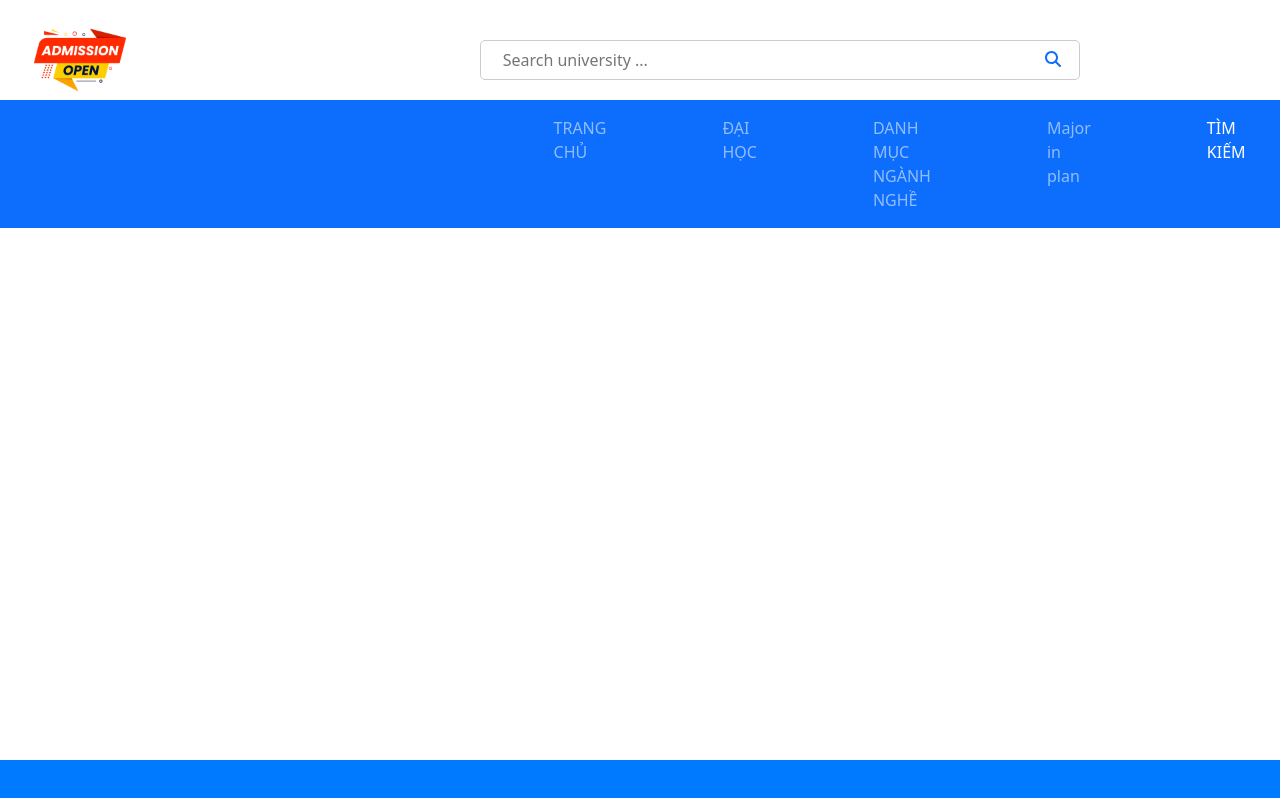
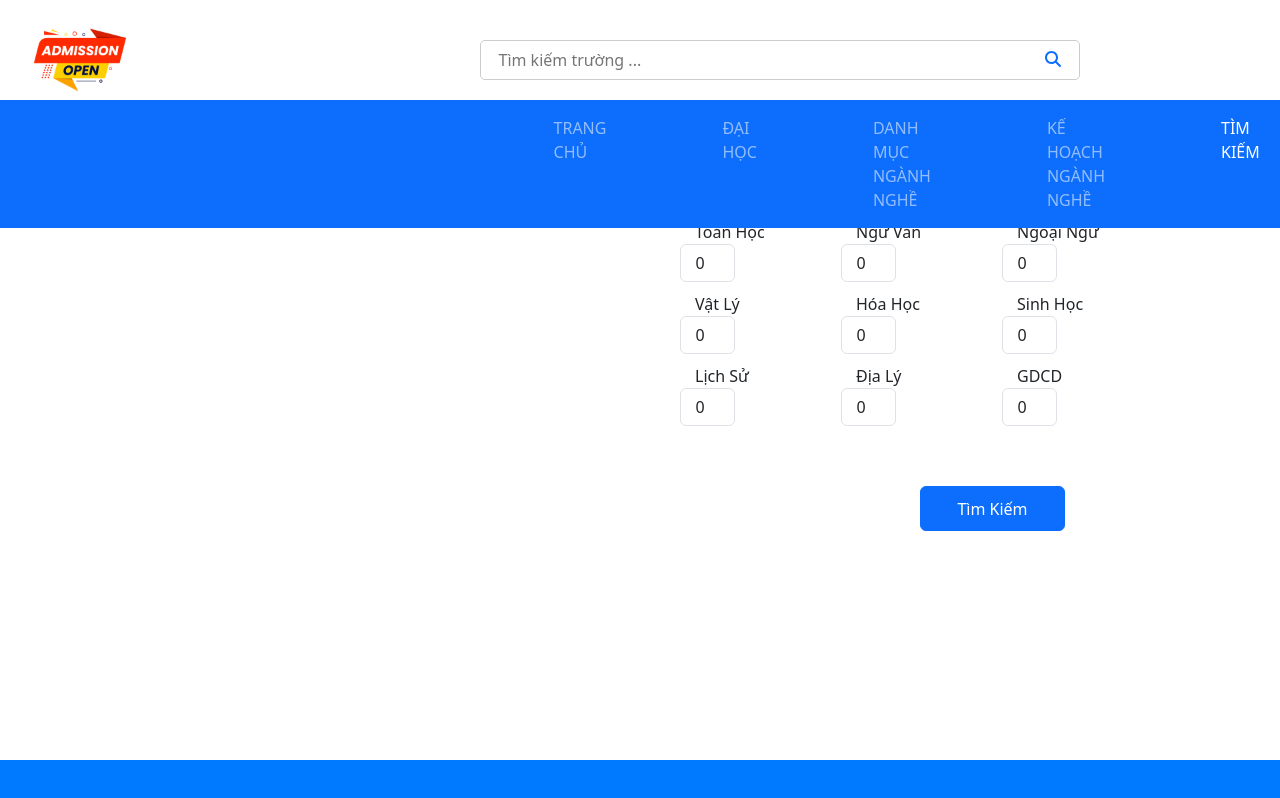
Before and after one commit to duyhuynhnguyentuan/UniversityAdmission_Client, a React (Create React App) app: page /score in a window 1280 px wide. Shown: the top 798 px of the page. Built offline with nearby package versions, Linux system fonts and the light colour scheme.

Commit message:
new page search by sroce

```diff
--- a/src/Home/Header/Header.module.css
+++ b/src/Home/Header/Header.module.css
@@ -79,6 +79,10 @@
 
 }
 
+.help, .feedback{
+  width: 70px;
+}
+
 .iconSearch{
   position: absolute;
   top: 51px;
--- a/src/Home/Header/Header.tsx
+++ b/src/Home/Header/Header.tsx
@@ -12,7 +12,7 @@ export default function Header() {
       const navbar = document.querySelector(`.${styles.navbar}`) as HTMLElement;
 
       if (navbar) {
-        if (scrollTop > 100) {
+        if (scrollTop > 1) {
           navbar.style.top = '0';
         } else {
           navbar.style.top = '100px';
@@ -34,15 +34,15 @@ export default function Header() {
           <div className={styles.header}>
             <img className={styles.logo} src={require('../../asset/admision.png')} alt='logo' />
             <div className={styles.search}>
-            <input type="text" placeholder="    Search university ..."  className={`${styles.searchInput} ${styles.searchInputFocus}`} />
+            <input type="text" placeholder="   Tìm kiếm trường ..."  className={`${styles.searchInput} ${styles.searchInputFocus}`} />
               <FontAwesomeIcon className={styles.iconSearch} icon={faSearch} />
             </div>
             <div className={styles.links}>
-              <NavLink to='' className={`${styles.link} ${styles.help}`}>Help</NavLink>
-              <NavLink to='' className={`${styles.link} ${styles.about}`}>About</NavLink>
+              <NavLink to='' className={`${styles.link} ${styles.help}`}>Hỗ Trợ</NavLink>
+              <NavLink to='' className={`${styles.link} ${styles.feedback}`}>Góp ý</NavLink>
               <NavLink to='' className={`${styles.link} ${styles.bell}`}><FontAwesomeIcon icon={faBell} /></NavLink>
-              <NavLink to='' className={`${styles.btn} ${styles.login}`}>Login</NavLink>
-              <NavLink to='' className={`${styles.btn} ${styles.signup}`}>Sign Up</NavLink>
+              <NavLink to='' className={`${styles.btn} ${styles.login}`}>Đăng Nhập</NavLink>
+              <NavLink to='' className={`${styles.btn} ${styles.signup}`}>Đăng Ký</NavLink>
             </div>
           </div>
         </div>
@@ -63,7 +63,7 @@ export default function Header() {
               <NavLink className={`${styles.navLinkItem} nav-link`} to="major">DANH MỤC NGÀNH NGHỀ</NavLink>
             </li>
             <li className="nav-item">
-              <NavLink className={`${styles.navLinkItem} nav-link`} to="majorinplan">Major in plan</NavLink>
+              <NavLink className={`${styles.navLinkItem} nav-link`} to="majorinplan">KẾ HOẠCH NGÀNH NGHỀ</NavLink>
             </li>
             {/* <li className="nav-item">
               <NavLink className={`${styles.navLinkItem} nav-link`} to="search">Search</NavLink>
--- a/src/Pages/HighSchool/University.module.css
+++ b/src/Pages/HighSchool/University.module.css
@@ -1,7 +1,5 @@
 .table {
-
   margin-top: 50px;
-
 }
 
 
@@ -16,7 +14,6 @@
 
 .iconNext {
   border: none;
-
   background: white;
   color: rgb(13 110 253);
 }
--- a/src/Pages/Home/Home.module.css
+++ b/src/Pages/Home/Home.module.css
@@ -0,0 +1,3 @@
+.imgCarousel {
+    width: 100%;
+}
--- a/src/Pages/Home/Home.tsx
+++ b/src/Pages/Home/Home.tsx
@@ -5,10 +5,10 @@ import 'bootstrap/dist/css/bootstrap.min.css';
 export default class Home extends Component {
   render() {
     return (
-      <Carousel>
-        <Carousel.Item>
+      <Carousel style={{marginTop: '36px'}}>
+        <Carousel.Item style={{width: '100%', height: '600px'}}>
           <img
-            className="d-block w-50"
+            className="d-block " style={{width: '100%'}}
             src={require('../../asset/road-1072823_640.jpg')}
             alt="First slide"
           />
@@ -17,9 +17,9 @@ export default class Home extends Component {
             <p>Nulla vitae elit libero, a pharetra augue mollis interdum.</p> */}
           </Carousel.Caption>
         </Carousel.Item>
-        <Carousel.Item>
+        <Carousel.Item style={{width: '100%', height: '600px'}}>
           <img
-            className="d-block w-50"
+            className="d-block0" style={{width: '100%'}}
             src={require('../../asset/tree-736885_1280.jpg')}
             alt="Second slide"
           />
@@ -29,9 +29,9 @@ export default class Home extends Component {
             <p>Lorem ipsum dolor sit amet, consectetur adipiscing elit.</p> */}
           </Carousel.Caption>
         </Carousel.Item>
-        <Carousel.Item>
+        <Carousel.Item style={{width: '100%', height: '600px'}}>
           <img
-            className="d-block w-50"
+            className="d-block" style={{width: '100%'}}
             src={require('../../asset/admision.png')}
             alt="Third slide"
           />
--- a/src/Pages/Major/Major.tsx
+++ b/src/Pages/Major/Major.tsx
@@ -3,8 +3,8 @@ import styles from './Major.module.css'
 import Axios from 'axios'
 
 interface Majors {
-  id: number;
-  taskName: string;
+  tenSinhVien: string;
+  name: string;
   code: string;
   category: string;
   description: string;
@@ -12,8 +12,6 @@ interface Majors {
   effectiveDate: string;
   universityId: number;
   formalMajorId: number;
-
-
 }
 
 interface State {
@@ -30,7 +28,7 @@ export default class Major extends Component<{}, State> {
   }
 
   getMajorList = () => {
-    Axios.get<Majors[]>('https://svcy.myclass.vn/api/ToDoList/GetAllTask')
+    Axios.get<Majors[]>('https://svcy.myclass.vn/api/QuanLySinhVien/LayDanhSachSinhVien')
       .then((result) => {
         console.log(result.data);
         this.setState({
@@ -44,9 +42,12 @@ export default class Major extends Component<{}, State> {
 
   renderMajor = () => {
     return this.state.majorList.map((item) => (
-      <tr>
-        <td>{item.taskName}</td>
-
+      <tr >
+        <td>{item.tenSinhVien}</td>
+        <td>{item.tenSinhVien}</td>
+        <td>{item.tenSinhVien}</td>
+        <td>{item.tenSinhVien}</td>
+        <td>{item.tenSinhVien}</td>
       </tr>
     ));
   };
@@ -56,15 +57,15 @@ export default class Major extends Component<{}, State> {
         <div className={styles.table}>
         <table className="table table-bordered">
           <thead>
-            <tr>
-              <th>Name</th>
-              <th>code</th>
-              <th>category</th>
-              <th>description</th>
-              <th>status</th>
-              <th>effective date</th>
-              <th>university id</th>
-              <th>formalMajor id</th>
+            <tr style={{textAlign: 'center'}}>
+              <th>Tên ngành</th>
+              <th>Mã ngành</th>
+              <th>Loại</th>
+              {/* <th>description</th> */}
+              <th  style={{textAlign: 'center'}}>trạng thái</th>
+              <th>Ngày mở xét tuyển</th>
+              {/* <th>university id</th>
+              <th>formalMajor id</th> */}
             </tr>
           </thead>
           <tbody>
--- a/src/Pages/SearchByScore/SearchByScore.module.css
+++ b/src/Pages/SearchByScore/SearchByScore.module.css
@@ -0,0 +1,42 @@
+.inputSearch {
+    width: 50%;
+    align-items: center;
+    margin-top: 100px;
+    margin-left: 500px;
+    margin-bottom: 50px;
+}
+
+.tableTr{
+    margin-top: 55px;
+
+}
+
+.thName {
+    width: 19%;
+    ;
+  }
+
+  .theadAll {
+    text-align: center;
+  }
+
+.scoreInputs {
+    display: flex;
+    flex-wrap: wrap;
+    justify-content: space-between;
+    margin-left: 180px;
+  }
+
+  .scoreInputs .scoreInputContainer {
+    width: 30%;
+  }
+
+  .scoreInputs input {
+    width: 40%;
+    margin-bottom: 10px;
+    text-align: center;
+  }
+
+  .scoreInputLabel{
+    margin-left: 15px;
+  }
--- a/src/Pages/SearchByScore/SearchByScore.tsx
+++ b/src/Pages/SearchByScore/SearchByScore.tsx
@@ -1,9 +1,112 @@
-import React, { Component } from 'react'
+import React, { Component, ChangeEvent } from 'react';
+import Axios from 'axios';
+import styles from './SearchByScore.module.css';
 
-export default class SearchByScore extends Component {
+interface University {
+  name: string;
+  description: string;
+  abbreviation: string;
+  code: string;
+  yearEstablish: number;
+  admissionPolicy: string;
+  contactInfo: string;
+  address: string;
+}
+
+interface State {
+  searchQuery: number[];
+  searchResults: University[];
+}
+
+export default class Search extends Component<{}, State> {
+  state: State = {
+    searchQuery: [0, 0, 0, 0, 0, 0, 0, 0, 0],
+    searchResults: []
+  };
+
+  handleScoreChange = (index: number, event: ChangeEvent<HTMLInputElement>) => {
+    const { value } = event.target;
+    const score = parseInt(value);
+    if (!isNaN(score) && score >= 0 && score <= 10) {
+      const updatedQuery = [...this.state.searchQuery];
+      updatedQuery[index] = score;
+      this.setState({ searchQuery: updatedQuery });
+    }
+  };
+
+  handleSearchClick = () => {
+    const query = this.state.searchQuery.filter(score => score !== 0);
+    if (query.length >= 3) {
+      Axios.get<University[]>(`https://universityadmission.onrender.com/api/v1/university/?scores=${query.join(',')}`)
+        .then((response) => {
+          this.setState({ searchResults: response.data });
+        })
+        .catch((error) => {
+          console.error('Error fetching search results:', error);
+        });
+    } else {
+      alert('Bạn cần nhập ít nhất 3 môn học.');
+    }
+  };
+
+  renderUniversity = () => {
+    return this.state.searchResults.map((item) => (
+      <tr key={item.name}>
+        <td>{item.name}</td>
+        {/* <td>{item.description}</td> */}
+        <td className={styles.theadAll}>{item.abbreviation}</td>
+        <td className={styles.theadAll}>{item.code}</td>
+        <td >{item.address}</td>
+        <td className={styles.theadAll}>{item.contactInfo}</td>
+        {/* <td>{item.admissionPolicy}</td> */}
+        <td className={styles.theadAll}>{item.yearEstablish}</td>
+      </tr>
+    ));
+  };
+
+  renderScoreInputs = () => {
+    const subjects = ['Toán Học', 'Ngữ Văn', 'Ngoại Ngữ', 'Vật Lý', 'Hóa Học', 'Sinh Học', 'Lịch Sử', 'Địa Lý', 'GDCD'];
+    return (
+      <div className={styles.scoreInputs}>
+        {subjects.map((subject, index) => (
+          <div key={index} className={styles.scoreInputContainer}>
+            <label className={styles.scoreInputLabel}>{subject}</label>
+            <input type="number" className="form-control rounded" value={this.state.searchQuery[index]} onChange={(e) => this.handleScoreChange(index, e)} />
+          </div>
+        ))}
+      </div>
+    );
+  };
+
   render() {
     return (
-      <div>SearchByScore</div>
-    )
+      <div>
+        <div className="input-group">
+          <div className={styles.inputSearch}>
+            {this.renderScoreInputs()}
+          </div>
+        </div>
+        <button className="btn btn-primary" style={{marginLeft: '920px', marginBottom: '20px',width: '145px',height: '45px'}} onClick={this.handleSearchClick}>Tìm Kiếm</button>
+        {this.state.searchResults.length > 0 && (
+          <div className='container'>
+            <table className="table table-bordered" >
+              <thead className={styles.theadAll}>
+                <tr>
+                  <th className={styles.thName}>Tên trường</th>
+                  {/* <th>Description</th> */}
+                  <th>Tên viết tắt</th>
+                  <th>Mã trường</th>
+                  <th>Địa chỉ</th>
+                  <th>Thông tin liên hệ</th>
+                  {/* <th>Admission policy</th> */}
+                  <th>Năm thành lập</th>
+                </tr>
+              </thead>
+              <tbody>{this.renderUniversity()}</tbody>
+            </table>
+          </div>
+        )}
+      </div>
+    );
   }
 }
```
